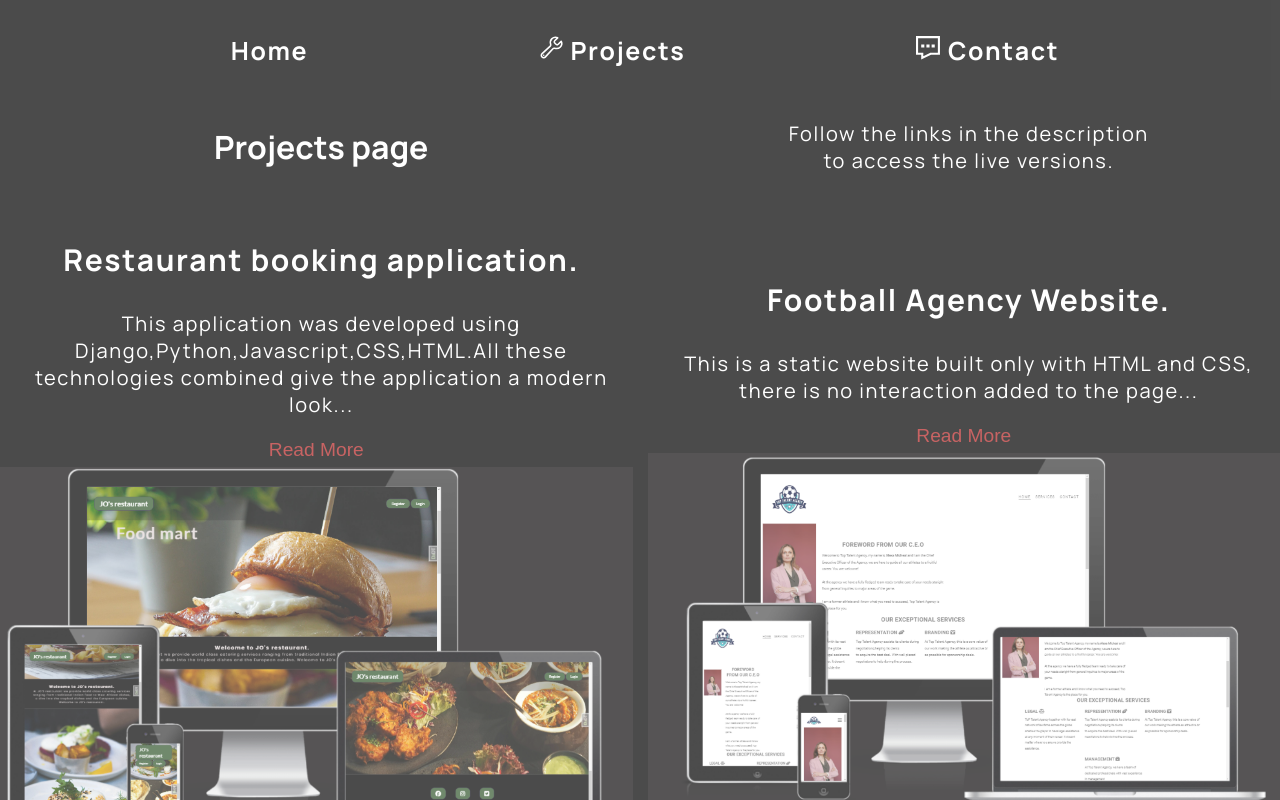
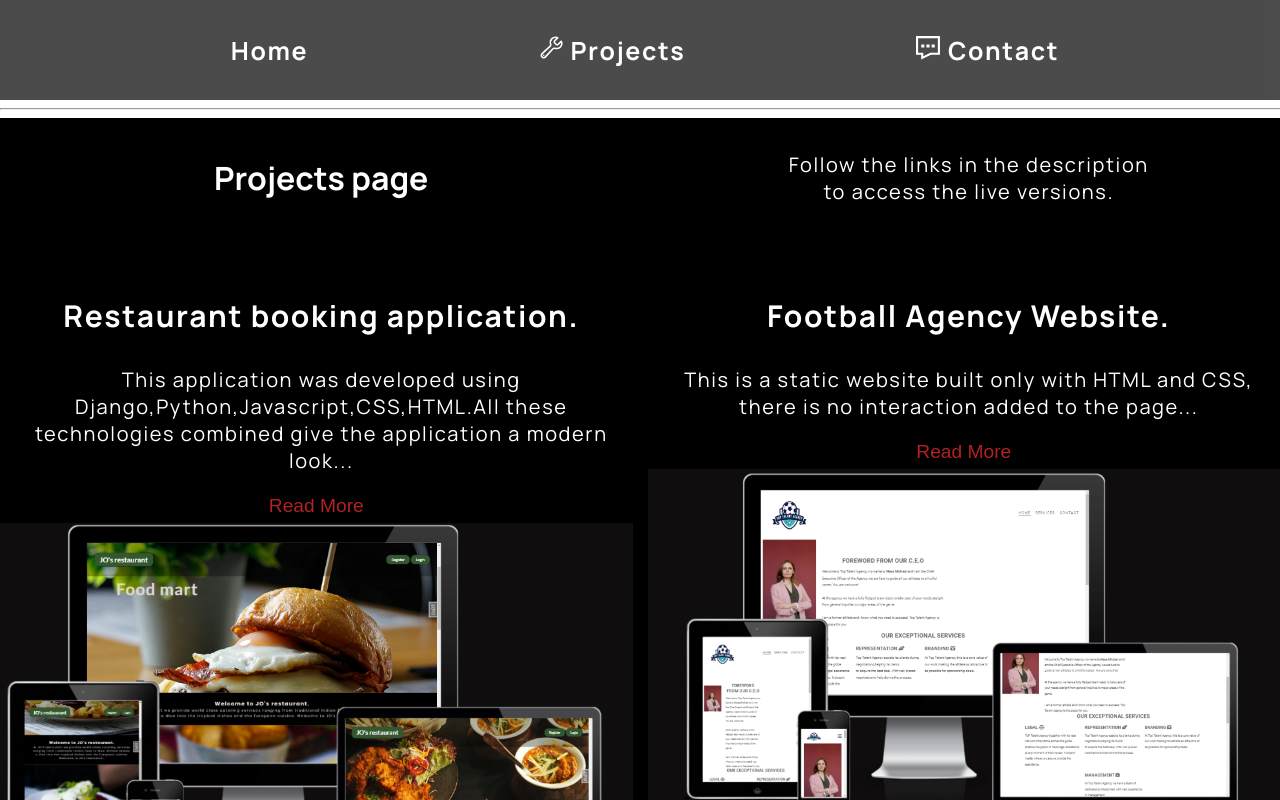
Before and after one commit to Allano256/my_webiste, a React (Vite) app: page /projects in a window 1280 px wide. Shown: the top 800 px of the page. Built offline with nearby package versions, Linux system fonts and the light colour scheme; a web font is replaced by a local one.

Commit message:
Changed background color

```diff
--- a/src/pages/Projects.jsx
+++ b/src/pages/Projects.jsx
@@ -12,10 +12,13 @@ function Projects() {
     return (
         <>
          <PageNavigation />
+         <hr/>
 
        <div className={styles.project}>
         <h1> Projects page</h1>
         <p>Follow the links in the description <br /> to access the live versions.</p>
+
+
 
         <div className={styles.item1}>
             <h3>Restaurant booking application.</h3>
--- a/src/pages/Projects.module.css
+++ b/src/pages/Projects.module.css
@@ -3,8 +3,6 @@
   flex-direction: column;
   align-items: center;
   background-color: black;
-  opacity: 0.7;
-  height: 100vh;
 }
 
 h1,
@@ -17,11 +15,16 @@ img {
   object-fit: cover;
 }
 
+hr {
+  width: 100%;
+}
+
 .item1,
 .item2 {
   text-align: center;
   background-color: black;
   width: 100%;
+  height: 80vh;
 }
 
 button {
```
